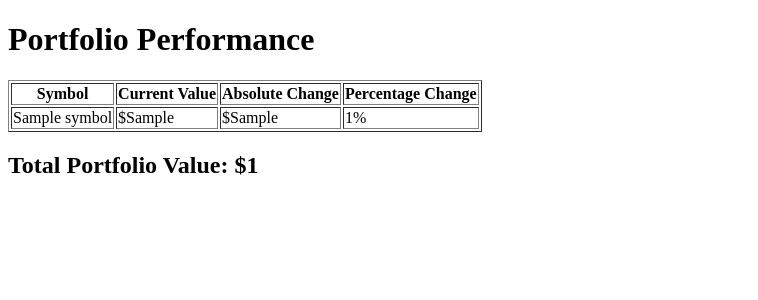
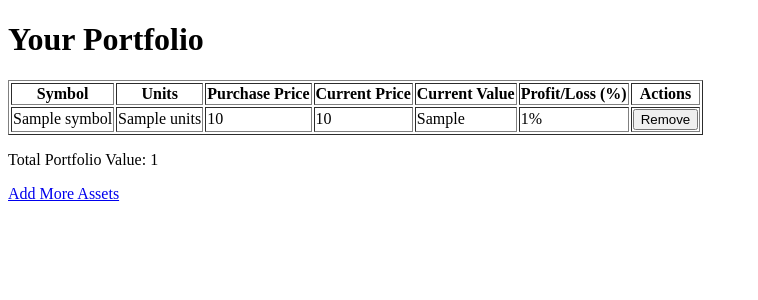
Before and after one commit to edoardonardi/Final-Project, a Python web app: template templates/portfolio.html in a window 1280 px wide. Shown: the top 300 px of the page, without its empty margins (0-758 px from the left). Run offline with Jinja, Linux system fonts and the light colour scheme; the template is opened without the code that fills it: most values are stand-ins (such as "Sample title", 1, 10 or a date in 2020).

Commit message:
Edo Changes

```diff
--- a/templates/portfolio.html
+++ b/templates/portfolio.html
@@ -1,32 +1,41 @@
 <!DOCTYPE html>
-<html lang="en">
+<html>
 <head>
-    <meta charset="UTF-8">
-    <meta name="viewport" content="width=device-width, initial-scale=1.0">
-    <title>Portfolio Performance</title>
+    <title>Your Portfolio</title>
 </head>
 <body>
-    <h1>Portfolio Performance</h1>
+    <h1>Your Portfolio</h1>
     <table border="1">
         <thead>
             <tr>
                 <th>Symbol</th>
+                <th>Units</th>
+                <th>Purchase Price</th>
+                <th>Current Price</th>
                 <th>Current Value</th>
-                <th>Absolute Change</th>
-                <th>Percentage Change</th>
+                <th>Profit/Loss (%)</th>
+                <th>Actions</th>
             </tr>
         </thead>
         <tbody>
             {% for asset in details %}
             <tr>
                 <td>{{ asset.symbol }}</td>
-                <td>${{ asset.current_value }}</td>
-                <td>${{ asset.absolute_change }}</td>
+                <td>{{ asset.units }}</td>
+                <td>{{ asset.purchase_price }}</td>
+                <td>{{ asset.current_price }}</td>
+                <td>{{ asset.current_value }}</td>
                 <td>{{ asset.percentage_change }}%</td>
+                <td>
+                    <form action="/delete_asset/{{ asset.id }}" method="post">
+                        <button type="submit">Remove</button>
+                    </form>
+                </td>
             </tr>
             {% endfor %}
         </tbody>
     </table>
-    <h2>Total Portfolio Value: ${{ total_value }}</h2>
+    <p>Total Portfolio Value: {{ total_value }}</p>
+    <a href="/">Add More Assets</a>
 </body>
 </html>
```
Also changed, not shown: templates/index.html (+10 -10 lines), instance/portfolio.db (added), 2 other files.
